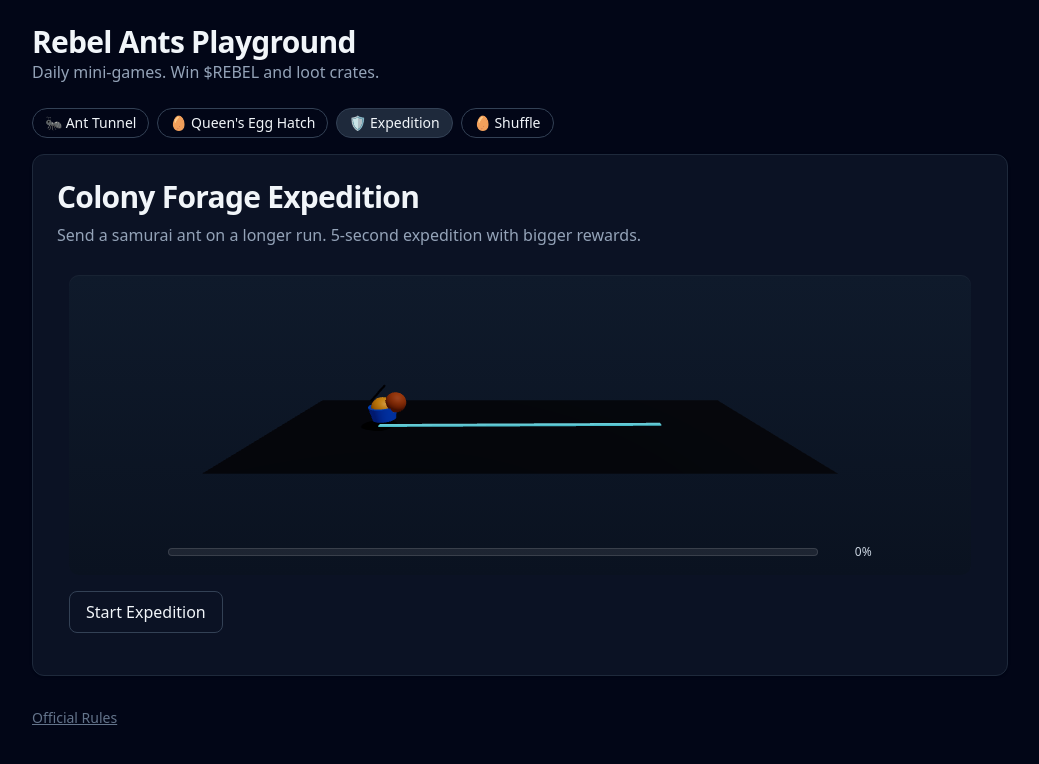
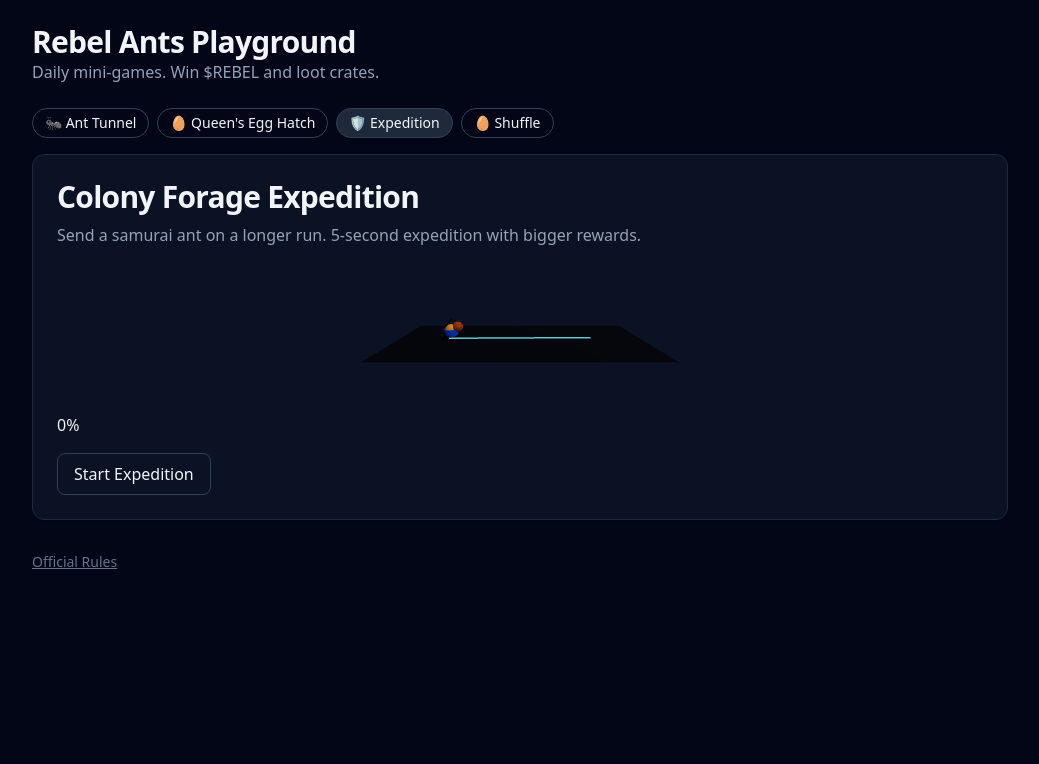
Before and after one commit to D1stknight/rebelants-playground, a Next.js app: page / in a window 1280 px wide. Both pictures are taken after a click on the button "🛡️ Expedition". Shown: the top 764 px of the page, without its empty margins (120-1159 px from the left). Built offline with nearby package versions, Linux system fonts and the light colour scheme.

Commit message:
Update globals.css

```diff
--- a/styles/globals.css
+++ b/styles/globals.css
@@ -5,16 +5,17 @@
 /* ---------- Base ---------- */
 :root { color-scheme: dark; }
 body { @apply bg-slate-950 text-slate-100; }
+
 .ant-card { @apply bg-slate-900/70 border border-slate-800 rounded-xl p-6 shadow; }
-.btn { @apply px-4 py-2 rounded-lg border border-slate-700 hover:bg-slate-800 active:scale-[.98] transition; }
-.title { @apply text-3xl font-bold tracking-tight; }
-.subtitle { @apply text-slate-400; }
-.tab { @apply inline-flex items-center gap-2 rounded-full border border-slate-700 px-3 py-1 text-sm; }
-.tab-active { @apply bg-slate-800; }
+.btn       { @apply px-4 py-2 rounded-lg border border-slate-700 hover:bg-slate-800 active:scale-[.98] transition; }
+.title     { @apply text-3xl font-bold tracking-tight; }
+.subtitle  { @apply text-slate-400; }
+.tab       { @apply inline-flex items-center gap-2 rounded-full border border-slate-700 px-3 py-1 text-sm; }
+.tab-active{ @apply bg-slate-800; }
 
 /* ---------- Tiny helpers ---------- */
 @keyframes wobble {
-  15%,100% { transform: rotate(0) }
+  15%,100% { transform: rotate(0deg) }
   25% { transform: rotate(-6deg) }
   35% { transform: rotate(6deg) }
   45% { transform: rotate(-4deg) }
@@ -22,17 +23,23 @@ body { @apply bg-slate-950 text-slate-100; }
   75% { transform: rotate(-2deg) }
   90% { transform: rotate(2deg) }
 }
+/* keep your original class name AND add the one components use */
 .wobble { animation: wobble .7s ease-in-out; }
+.animate-wobble { animation: wobble .7s ease-in-out; }
 
-@keyframes pop { 0%{ transform:scale(.9); opacity:0 } 100%{ transform:scale(1); opacity:1 } }
+@keyframes pop { 0% { transform:scale(.9); opacity:0 } 100% { transform:scale(1); opacity:1 } }
 .pop-in { animation: pop .25s ease-out; }
+
+/* ---------- Modal (used by PrizeModal) ---------- */
+.modal { position: fixed; inset:0; background: rgba(0,0,0,.55); display:grid; place-items:center; z-index:50; }
+.modal-card { background:#0b1220; border:1px solid #172937; padding:18px; border-radius:12px; width:320px; }
 
 /* ---------- Expedition Scene ---------- */
 .ant-scene{
-  position: relative;              /* <-- keeps the ant inside the box */
+  position: relative;            /* keeps the ant inside the box */
   height: 260px;
   overflow: hidden;
-  background: radial-gradient(120% 80% at 50% 0%, #0b1b31 0%, #091225 55%, #070e1d 100%);
+  background: radial-gradient(120% 80% at 50% 0%, #0b1b31 0%, #091225 55%, #060b17 100%);
   border-radius: 12px;
   border: 1px solid rgb(30 41 59);
 }
@@ -41,154 +48,37 @@ body { @apply bg-slate-950 text-slate-100; }
 .ant-scene .sky{ position:absolute; inset:0; overflow:hidden; }
 .ant-scene .stars{
   position:absolute; inset:0;
-  background-image:
-    radial-gradient(2px 2px at 10% 15%, #ffffff22 50%, transparent 51%),
-    radial-gradient(1px 1px at 40% 35%, #ffffff22 50%, transparent 51%),
-    radial-gradient(2px 2px at 70% 25%, #ffffff18 50%, transparent 51%),
-    radial-gradient(1px 1px at 85% 10%, #ffffff20 50%, transparent 51%),
-    radial-gradient(1px 1px at 25% 60%, #ffffff18 50%, transparent 51%),
-    radial-gradient(2px 2px at 80% 70%, #ffffff18 50%, transparent 51%);
-  opacity:.35;
+  background:
+    radial-gradient(2px 2px at 20% 30%, rgba(255,255,255,.4) 50%, transparent 51%) 0 0/120px 120px,
+    radial-gradient(2px 2px at 70% 60%, rgba(255,255,255,.35) 50%, transparent 51%) 0 0/160px 160px,
+    radial-gradient(1px 1px at 40% 80%, rgba(255,255,255,.25) 50%, transparent 51%) 0 0/140px 140px;
+  opacity:.5;
 }
 .ant-scene .aurora{
-  position:absolute; left:-20%; right:-20%; top:-30%;
-  height:220%;
-  background: radial-gradient(60% 30% at 50% 30%, rgba(99,102,241,.25) 0%, transparent 60%),
-              radial-gradient(45% 25% at 60% 10%, rgba(16,185,129,.18) 0%, transparent 60%);
-  filter: blur(24px);
-  transform: translateY(-8px);
-}
-.ant-scene .clouds{
-  position:absolute; inset:0;
-  background: radial-gradient(50% 20% at 30% 10%, rgba(255,255,255,.04), transparent 60%),
-              radial-gradient(40% 20% at 70% 12%, rgba(255,255,255,.05), transparent 60%);
+  position:absolute; inset:0; mix-blend-mode:screen; opacity:.35;
+  background:
+    radial-gradient(60% 40% at 45% 0%, rgba(56,189,248,.25), transparent 60%),
+    radial-gradient(50% 35% at 60% 10%, rgba(167,139,250,.2), transparent 60%);
 }
 
-/* parallax hills / ground */
-.ant-scene .hills{
-  position:absolute; left:-10%; right:-10%; bottom:84px; height:120px;
-  background:
-    radial-gradient(380px 120px at 20% 100%, #0c1a2e, transparent 70%),
-    radial-gradient(420px 140px at 60% 100%, #0a1730, transparent 72%),
-    radial-gradient(360px 120px at 90% 100%, #0c1a33, transparent 70%);
-  opacity:.9;
+/* road / progress */
+.ant-road{
+  position:absolute; left:6%; right:6%; top:46%;
+  height: 70px; border-radius:12px;
+  transform: perspective(700px) rotateX(50deg);
+  background: linear-gradient(to right, #1f2a44, #2c3a64);
+  box-shadow: 0 10px 30px rgba(0,0,0,.45) inset, 0 1px 0 rgba(255,255,255,.06);
 }
-.ant-scene .ground{
-  position:absolute; left:0; right:0; bottom:0; height:96px;
-  background: linear-gradient(180deg, #0c1323 0%, #0a0f1d 100%);
-  box-shadow: 0 -1px 0 0 #1e293b inset;
-}
-.ant-scene .grass.fg{
-  position:absolute; left:-2%; right:-2%; bottom:54px; height:14px;
-  background:
-    radial-gradient(10px 6px at 10% 50%, #1f3d2a 50%, transparent 51%),
-    radial-gradient(12px 6px at 30% 50%, #18432b 50%, transparent 51%),
-    radial-gradient(10px 6px at 50% 50%, #1a3f29 50%, transparent 51%),
-    radial-gradient(12px 6px at 70% 50%, #18432b 50%, transparent 51%),
-    radial-gradient(10px 6px at 90% 50%, #1f3d2a 50%, transparent 51%);
-  opacity:.7;
+.ant-road .rail{
+  position:absolute; left:8%; right:8%; top:50%; height:6px; transform:translateY(-50%);
+  background: linear-gradient(90deg, #38bdf8, #34d399, #fbbf24);
+  border-radius:9999px; box-shadow: 0 0 10px rgba(56,189,248,.35);
 }
 
-/* trail + progress bar */
-.ant-scene .trail{
-  position:absolute; left:16px; right:16px; bottom:64px; height:14px;
-  border-radius:999px;
-  background: linear-gradient(180deg, #23324a, #141e30);
-  box-shadow: 0 1px 0 #0a1020 inset, 0 0 0 1px #0f1a2d inset;
-}
-.ant-scene .trail::before{               /* ticks */
-  content:""; position:absolute; inset:2px 4px;
-  background:
-    repeating-linear-gradient(90deg, #22314a 0 8px, transparent 8px 14px);
-  border-radius:999px;
-  opacity:.6;
+/* optional little tick marks */
+.ant-road .tick{
+  position:absolute; top:calc(50% - 10px); width:6px; height:20px; background:#0ea5e9; opacity:.2; border-radius:3px;
 }
 
-/* progress bar fill driven by class ".fill" (added/removed in TS) */
-@keyframes barfill { from{ width:0 } to{ width:100% } }
-
-.ant-scene .exp-bar{
-  position:absolute; left:6px; top:3px; height:8px; width:0;
-  border-radius:999px;
-  background: linear-gradient(90deg, #22d3ee, #22c55e, #f59e0b);
-  box-shadow: 0 0 12px rgba(34, 211, 238, .5);
-}
-.ant-scene .exp-bar.fill{ animation: barfill 5s linear forwards; }
-
-/* reward aura glow */
-.reward-aura{
-  position:absolute; width:88px; height:88px; bottom:20px; right:20px;
-  border-radius:999px; filter: blur(16px); opacity:.0; transition: opacity .35s ease-out;
-}
-.ant-scene.running .reward-aura{ opacity:.2; }
-.reward-aura.common{ background: radial-gradient(circle, rgba(34,197,94,.45), transparent 60%); }
-.reward-aura.rare{ background: radial-gradient(circle, rgba(56,189,248,.55), transparent 60%); }
-.reward-aura.ultra{ background: radial-gradient(circle, rgba(245,158,11,.55), transparent 60%); }
-
-/* ---------- Samurai Ant ---------- */
-.ant{
-  position:absolute;
-  left:16px;
-  bottom:64px;          /* sits ON the trail */
-  width:84px;
-  height:84px;
-  transition: transform 5s linear; /* smooth walk across trail */
-}
-.ant .ant-img{ width:84px; height:84px; display:block; image-rendering:auto; }
-.ant .shadow{
-  position:absolute; left:10px; right:10px; bottom:6px; height:10px;
-  background: radial-gradient(50% 50% at 50% 50%, rgba(0,0,0,.5), transparent 60%);
-  filter: blur(4px); z-index:-1;
-}
-
-/* modal */
-.modal{ position:fixed; inset:0; background:rgba(0,0,0,.65); display:grid; place-items:center; z-index:50; }
-.modal-card{ background:#0b1222; border:1px solid #1f2937; padding:18px; border-radius:12px; width:320px; text-align:center; }
-
-/* 3D card sizing */
-.exp-card canvas { width: 100% !important; height: 340px !important; border-radius: 12px; }
-
-/* ===== Expedition 3D layout ===== */
-.exp-wrap { padding: 12px 12px 18px; }
-.exp-stage {
-  position: relative;
-  height: 260px;           /* stage height */
-  border-radius: 10px;
-  background: linear-gradient(180deg, #0f1a2b 0%, #0a1220 100%);
-  box-shadow: inset 0 1px 0 rgba(255,255,255,0.04);
-  overflow: hidden;
-}
-.exp-canvas {
-  position: absolute;
-  inset: 0;               /* fill the stage */
-}
-.exp-ui {
-  position: absolute;
-  left: 0; right: 0; bottom: 14px;
-  display: flex; align-items: center; gap: 10px;
-  justify-content: center;
-  pointer-events: none;   /* clicks pass through */
-}
-.exp-bar {
-  width: 72%;
-  height: 8px;
-  background: rgba(255,255,255,0.08);
-  border: 1px solid rgba(255,255,255,0.12);
-  border-radius: 999px;
-  overflow: hidden;
-}
-.exp-bar-fill {
-  height: 100%;
-  background: linear-gradient(90deg, #22d3ee, #60a5fa, #f59e0b);
-  box-shadow: 0 0 12px rgba(34,211,238,0.5);
-  transition: width 120ms linear;
-}
-.exp-pct {
-  min-width: 44px;
-  text-align: right;
-  color: #cbd5e1;
-  font-size: 12px;
-}
-@media (min-width: 900px) {
-  .exp-stage { height: 300px; }
-}
+/* 3D canvas container (when using @react-three/fiber) */
+.ant-canvas { position:absolute; inset:0; pointer-events:none; }
```
